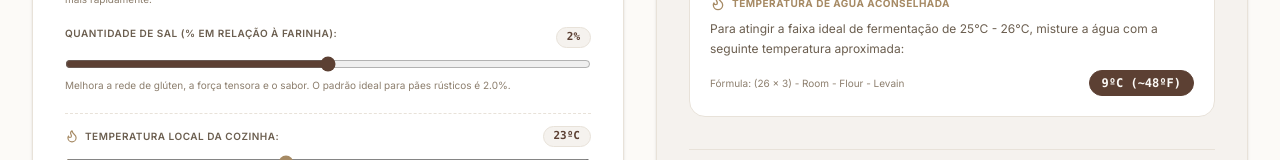
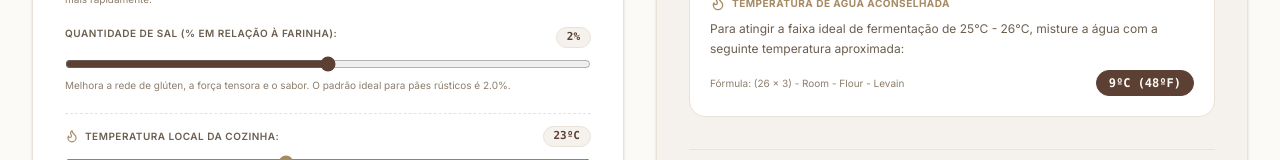
Before and after one commit to rosangelamartins-coder/Levain-Vida, a Next.js app: page / in a window 1280 px wide. Both pictures are taken after a click on the button "CALCULADORA". Shown: the part 576-736 px from the top of the page. Built offline with nearby package versions, Linux system fonts and the light colour scheme; a web font is replaced by a local one.

Commit message:
feat(ui): update water temperature display format
Remove tilde from Fahrenheit temperature display to provide a cleaner look in the bread formula guidance.

```diff
--- a/app/page.tsx
+++ b/app/page.tsx
@@ -1316,7 +1316,7 @@ export default function SourdoughCompanion() {
                     <div className="flex items-center justify-between mt-2 pt-1">
                       <span className="text-[10px] text-[#8c7e6d]">{t.formulaLabel} (26 × 3) - Room - Flour - Levain</span>
                       <span className="font-mono text-xs font-bold bg-[#5c4033] text-[#fcfaf7] px-3 py-1 rounded-full border border-[#5c4033]">
-                        {idealWaterTemp}ºC (~{Math.round((idealWaterTemp * 9/5) + 32)}ºF)
+                        {idealWaterTemp}ºC ({Math.round((idealWaterTemp * 9/5) + 32)}ºF)
                       </span>
                     </div>
                   </div>
```
